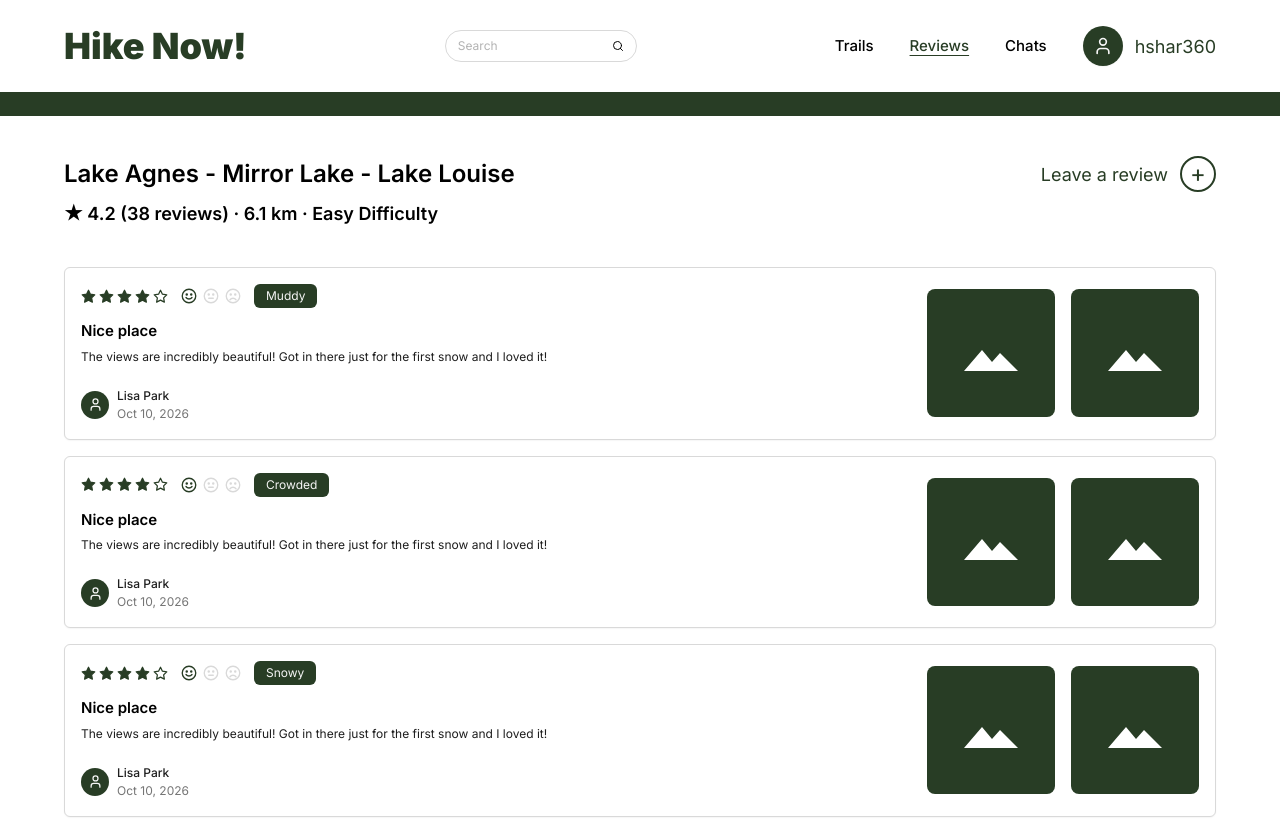
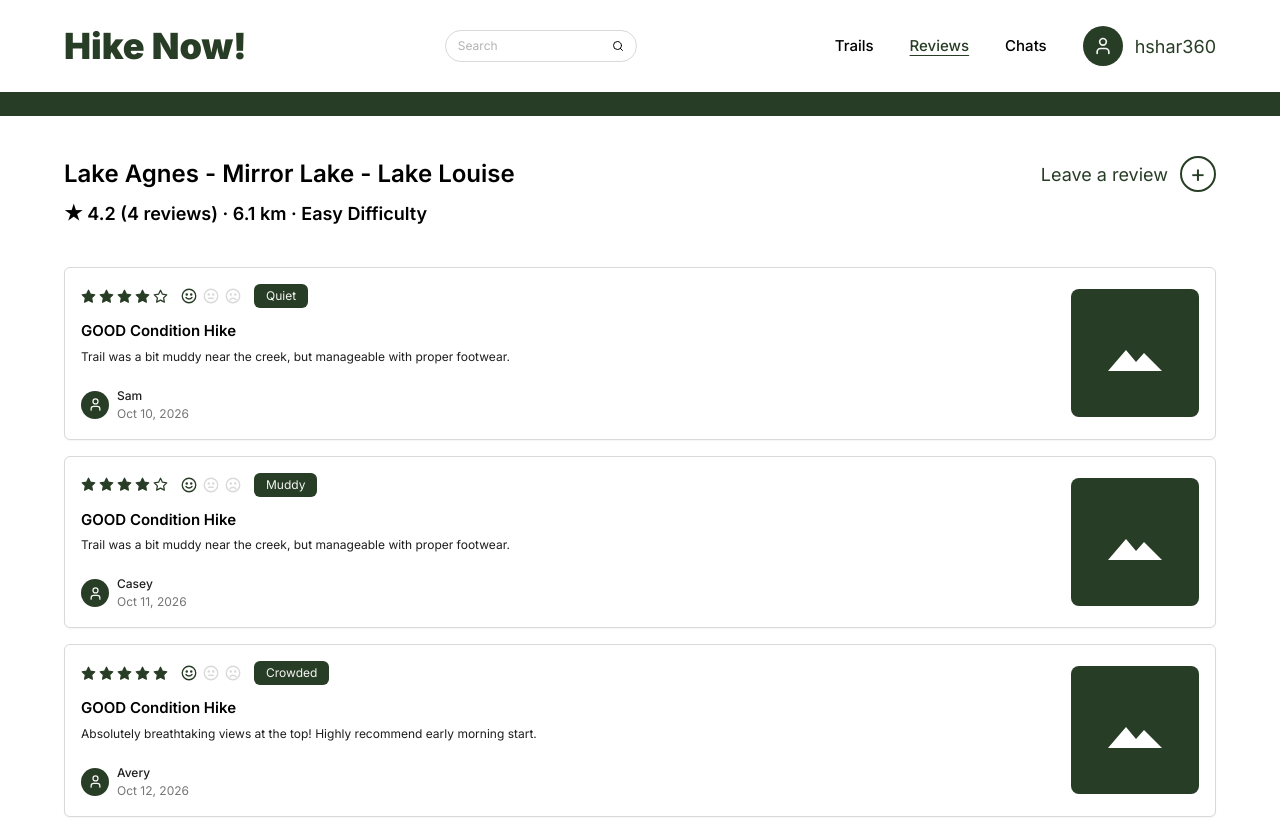
Before and after one commit to MRU-COMP3504-F2026/HikeNow, a Next.js app in the folder hike-now/: page /reviews in a window 1280 px wide. Shown: the top 819 px of the page. Built offline with nearby package versions, Linux system fonts and the light colour scheme.

Commit message:
+ addition of data from the json file into the review page

```diff
--- a/hike-now/app/reviews/page.tsx
+++ b/hike-now/app/reviews/page.tsx
@@ -4,58 +4,57 @@ import Navbar from "../components/navbar";
 import StarRating from "../components/star-rating";
 import Tag from "../components/tag";
 
-type Review = {
-  id: number;
+// Import your raw JSON data files
+import hikesData from "../../temporary_data/hikes.json";
+import hikersData from "../../temporary_data/hikers.json";
+import reviewsData from "../../temporary_data/reviews.json";
+
+type ReviewUI = {
+  id: string;
   rating: number;
   condition: "good" | "neutral" | "bad";
-  tag: string;
+  tags: string[];
   title: string;
   comment: string;
   author: string;
   date: string;
+  photoUrl?: string;
 };
 
-const reviews: Review[] = [
-  {
-    id: 1,
-    rating: 4,
-    condition: "good",
-    tag: "Muddy",
-    title: "Nice place",
-    comment:
-      "The views are incredibly beautiful! Got in there just for the first snow and I loved it!",
-    author: "Lisa Park",
-    date: "Oct 10, 2026",
-  },
-  {
-    id: 2,
-    rating: 4,
-    condition: "good",
-    tag: "Crowded",
-    title: "Nice place",
-    comment:
-      "The views are incredibly beautiful! Got in there just for the first snow and I loved it!",
-    author: "Lisa Park",
-    date: "Oct 10, 2026",
-  },
-  {
-    id: 3,
-    rating: 4,
-    condition: "good",
-    tag: "Snowy",
-    title: "Nice place",
-    comment:
-      "The views are incredibly beautiful! Got in there just for the first snow and I loved it!",
-    author: "Lisa Park",
-    date: "Oct 10, 2026",
-  },
-];
+// Select target trail (e.g., Lake Agnes)
+const targetTrailName = "Lake Agnes - Mirror Lake - Lake Louise";
+const currentHike = hikesData.find((h) => h.name === targetTrailName) || hikesData[0];
 
-function ConditionIcons({
-  selected,
-}: {
-  selected: Review["condition"];
-}) {
+// Join reviews with hiker details and map fields
+const formattedReviews: ReviewUI[] = reviewsData
+  .filter((r) => r.hikeId === currentHike.id)
+  .map((r, index) => {
+    const hiker = hikersData.find((h) => h.id === r.hikerId);
+
+    // Convert 'mild' condition to 'neutral' for component compatibility
+    const conditionMap: Record<string, "good" | "neutral" | "bad"> = {
+      good: "good",
+      mild: "neutral",
+      bad: "bad",
+    };
+
+    // Extract tags into array
+    const tagList = r.tags ? r.tags.split(", ").map((t) => t.trim()) : [];
+
+    return {
+      id: r.id,
+      rating: Math.round(Number(r.rating)),
+      condition: conditionMap[r.condition] || "good",
+      tags: tagList,
+      title: `${r.condition.toUpperCase()} Condition Hike`,
+      comment: r.comments,
+      author: hiker ? hiker.email.split("@")[0] : "Anonymous Hiker",
+      date: `Oct ${10 + index}, 2026`,
+      photoUrl: r.photo,
+    };
+  });
+
+function ConditionIcons({ selected }: { selected: ReviewUI["condition"] }) {
   const conditions = [
     { key: "good", mouth: "M8 14s1.5 2 4 2 4-2 4-2" },
     { key: "neutral", mouth: "M9 15h6" },
@@ -108,16 +107,13 @@ function PhotoPlaceholder() {
         fill="none"
         aria-hidden="true"
       >
-        <path
-          d="M4 42 22 21l10 12 8-9 18 18H4Z"
-          fill="white"
-        />
+        <path d="M4 42 22 21l10 12 8-9 18 18H4Z" fill="white" />
       </svg>
     </div>
   );
 }
 
-function ReviewCard({ review }: { review: Review }) {
+function ReviewCard({ review }: { review: ReviewUI }) {
   return (
     <article className="rounded-control border border-border bg-background p-4 shadow-control">
       <div className="flex flex-col gap-6 md:flex-row md:items-center md:justify-between">
@@ -128,9 +124,11 @@ function ReviewCard({ review }: { review: Review }) {
 
             <ConditionIcons selected={review.condition} />
 
-            <Tag className="px-2 py-1">
-              {review.tag}
-            </Tag>
+            {review.tags.map((tagText) => (
+              <Tag key={tagText} className="px-2 py-1 capitalize">
+                {tagText}
+              </Tag>
+            ))}
           </div>
 
           <h2 className="mb-1 text-nav font-semibold text-ink">
@@ -147,7 +145,7 @@ function ReviewCard({ review }: { review: Review }) {
             </span>
 
             <div>
-              <p className="text-small font-medium text-text">
+              <p className="text-small font-medium text-text capitalize">
                 {review.author}
               </p>
               <p className="text-small text-text-subtle">
@@ -159,7 +157,6 @@ function ReviewCard({ review }: { review: Review }) {
 
         {/* Review photos */}
         <div className="flex gap-4">
-          <PhotoPlaceholder />
           <PhotoPlaceholder />
         </div>
       </div>
@@ -177,11 +174,12 @@ export default function ReviewsPage() {
         <section className="mb-10 flex flex-col gap-6 md:flex-row md:items-start md:justify-between">
           <div>
             <h1 className="text-title font-semibold text-ink">
-              Lake Agnes - Mirror Lake - Lake Louise
+              {currentHike.name}
             </h1>
 
             <p className="mt-2 text-heading font-semibold text-ink">
-              ★ 4.2 (38 reviews) · 6.1 km · Easy Difficulty
+              ★ {currentHike.rating} ({formattedReviews.length} reviews) ·{" "}
+              {currentHike.length} km · {currentHike.difficulty}
             </p>
           </div>
 
@@ -198,14 +196,18 @@ export default function ReviewsPage() {
           </button>
         </section>
 
-        {/* Reviews */}
+        {/* Reviews list */}
         <section
           className="flex flex-col gap-4"
           aria-label="Trail reviews"
         >
-          {reviews.map((review) => (
-            <ReviewCard key={review.id} review={review} />
-          ))}
+          {formattedReviews.length > 0 ? (
+            formattedReviews.map((review) => (
+              <ReviewCard key={review.id} review={review} />
+            ))
+          ) : (
+            <p className="text-text-subtle">No reviews submitted for this trail yet.</p>
+          )}
         </section>
       </main>
 
```
